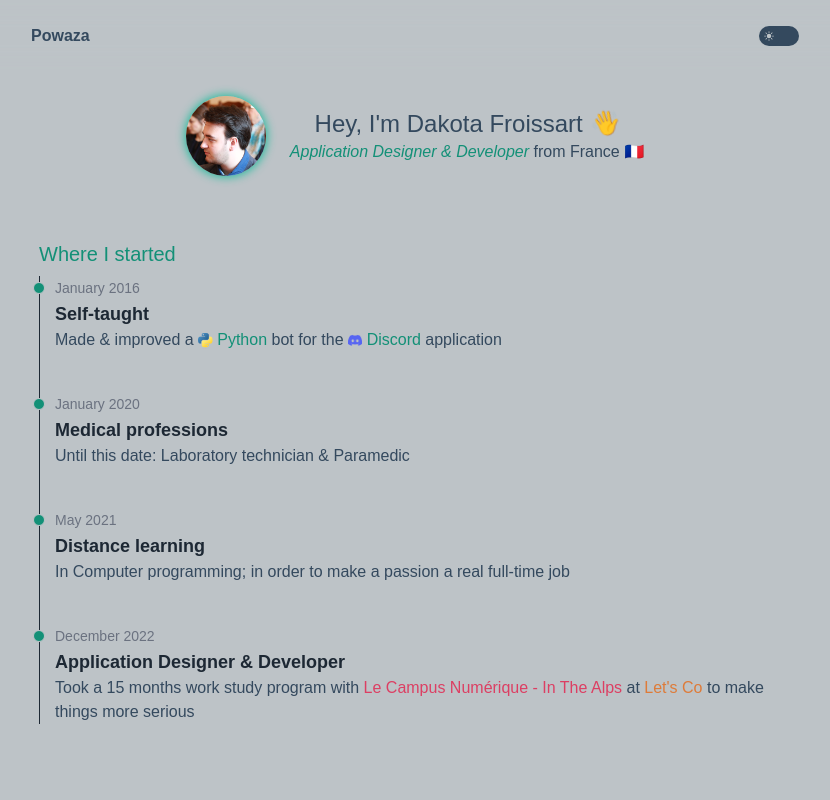
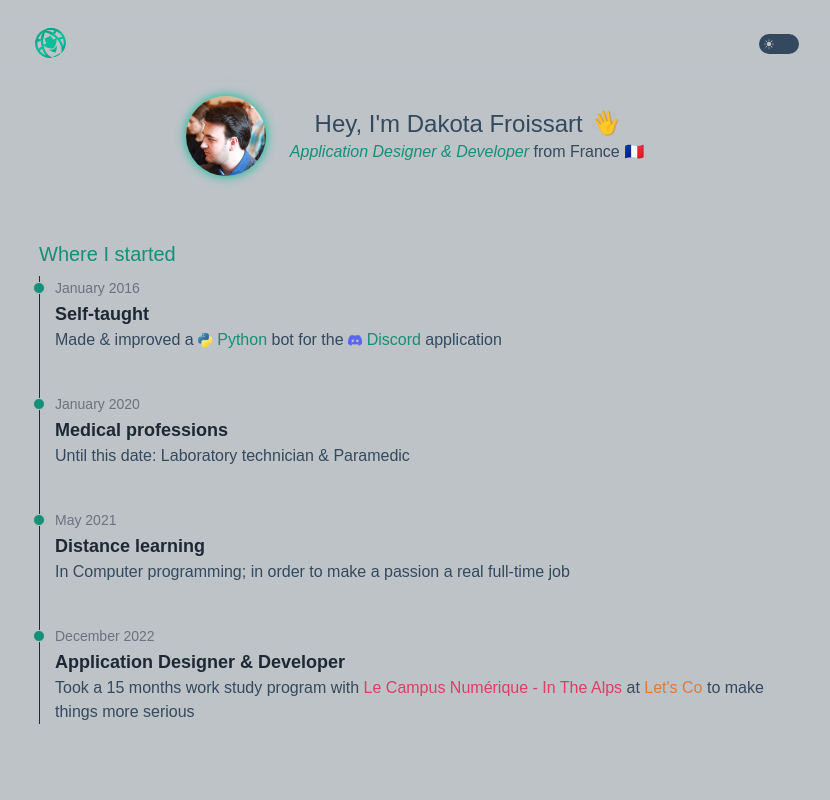
Before and after one commit to MalikAza/powaza_front, a React (Vite) app: page / in a window 1280 px wide. Shown: the top 800 px of the page, without its empty margins (225-1055 px from the left). Built offline with nearby package versions, Linux system fonts and the light colour scheme.

Commit message:
feat: logo

```diff
--- a/index.html
+++ b/index.html
@@ -8,10 +8,10 @@
     <meta property="og:title" content="Powaza" />
     <meta property="og:type" content="website" />
     <meta property="og:site_name" content="Powaza" />
-    <meta property="og:image" content="" />
+    <meta property="og:image" content="/images/powaza-logo.png" />
     <meta property="og:description" content="Dakota Froissart - Application Designer & Developer from France" />
     <meta name="theme-color" content="#1ABC9C" />
-    <link rel="icon" href="" />
+    <link rel="icon" href="/images/powaza-logo.png" />
 
     <title>Powaza</title>
   </head>
--- a/src/components/nav.tsx
+++ b/src/components/nav.tsx
@@ -33,7 +33,7 @@ export default function Nav() {
           <div className="flex-1 justify-between lg:flex-none mr-12">
             <a href="/" className="-m-1.5 p-1.5 flex items-center gap-x-1">
               <span className="sr-only">Powaza</span>
-              <span className='text-wet-asphalt dark:text-silver font-bold'>Powaza</span>
+              <img src="/images/powaza-logo.png" alt="Powaza Logo" height={40} width={40}/>
             </a>
           </div>
           <div className="flex lg:hidden">
@@ -91,9 +91,9 @@ export default function Nav() {
             >
               <Dialog.Panel className="fixed inset-y-0 right-0 z-50 w-full overflow-y-auto bg-silver dark:bg-dark-asphalt px-6 py-6 sm:max-w-sm sm:ring-1 sm:ring-gray-900/10 transition-color duration-500 font-ubuntu">
                 <div className="flex items-center justify-between">
-                  <a href="#" className="-m-1.5 p-1.5 flex items-center gap-x-1">
+                  <a href="/" className="-m-1.5 p-1.5 flex items-center gap-x-1">
                     <span className="sr-only">Powaza</span>
-                    <span className='text-wet-asphalt dark:text-silver'>Powaza</span>
+                    <img src="/images/powaza-logo.png" alt="Powaza Logo" height={40} width={40}/>
                   </a>
                   <button
                     type="button"
```
Also changed, not shown: public/images/powaza-logo.png (added).
